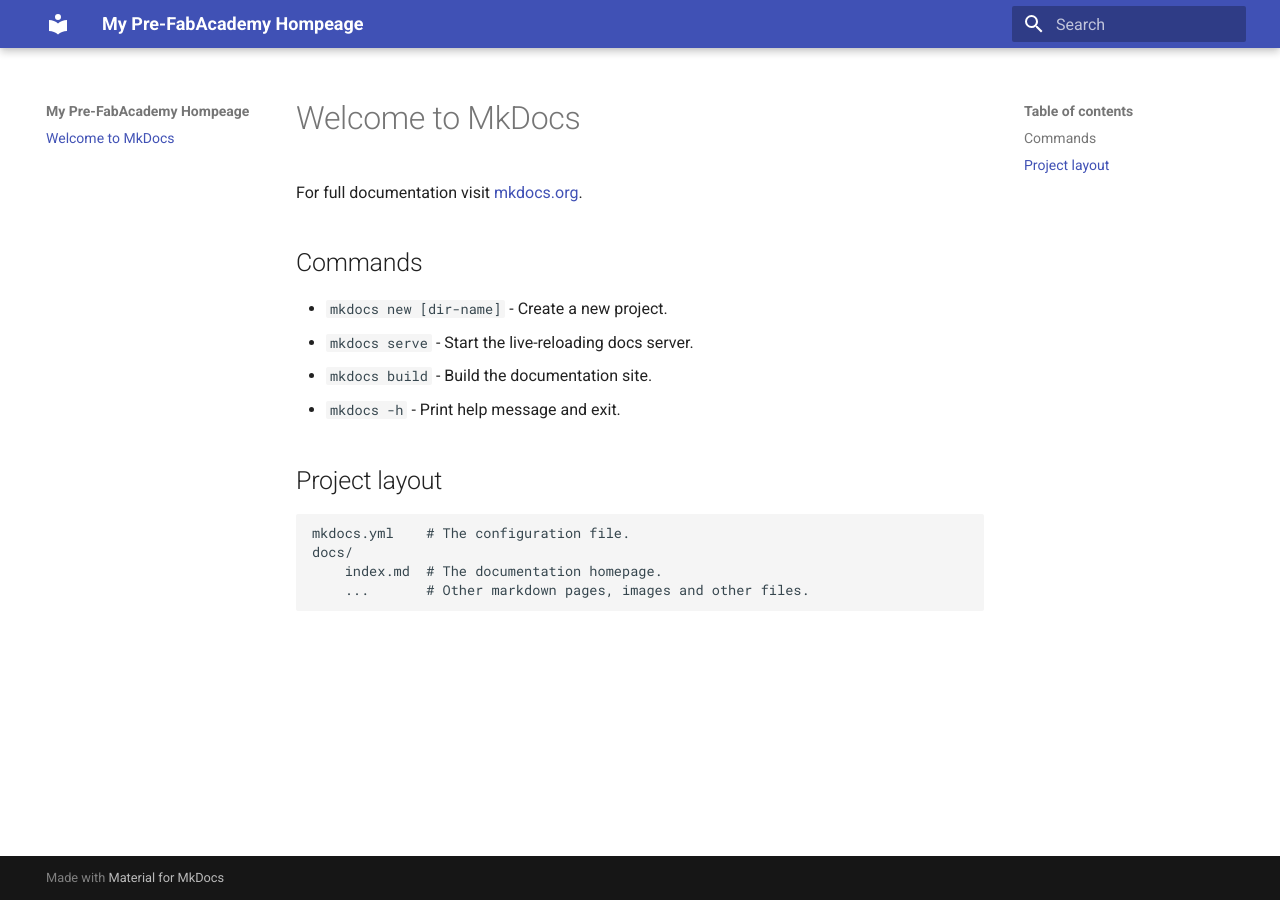
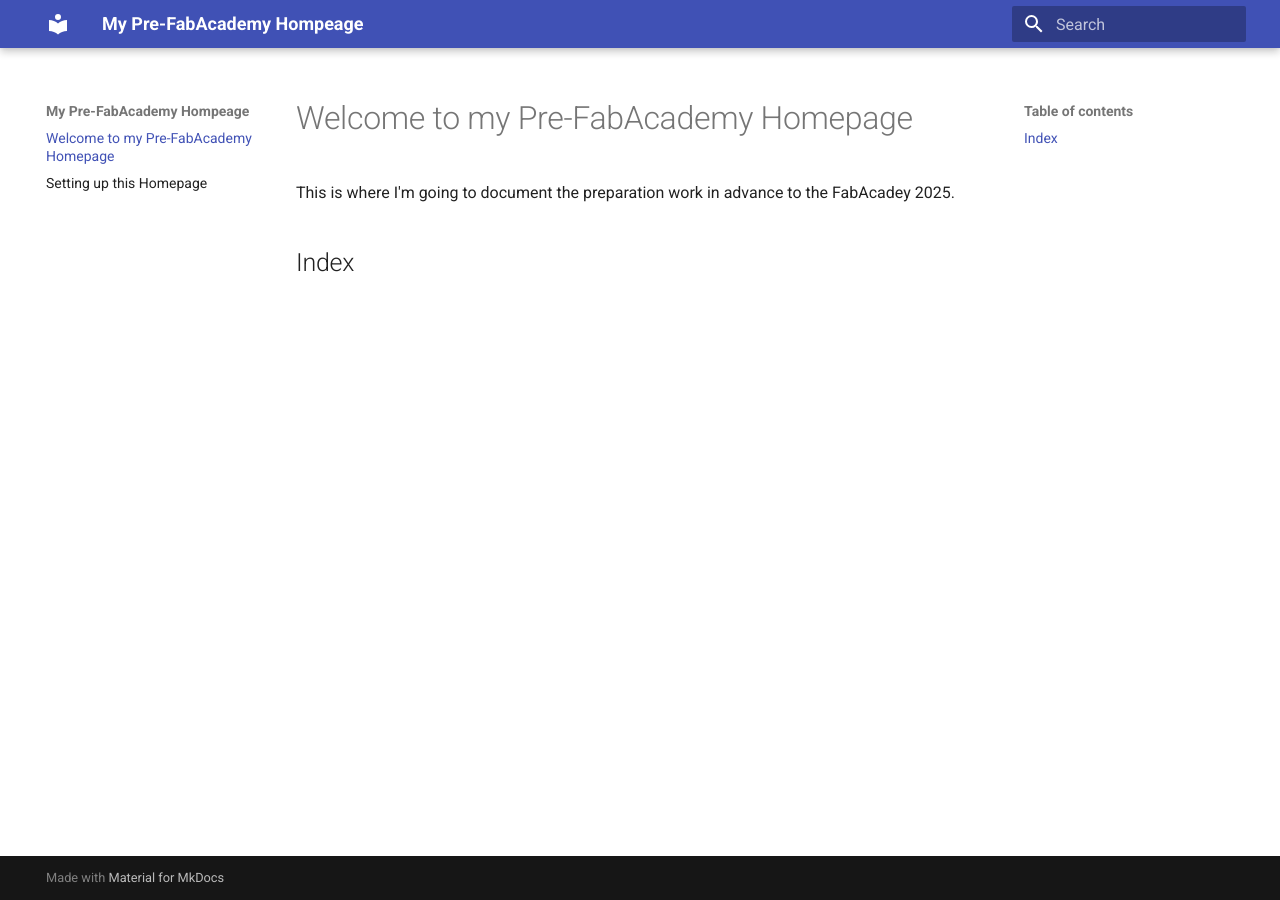
Before and after one commit to HannesJo/Pre-FabAcademy, an MkDocs documentation site: the page built from docs/index.md, in a window 1280 px wide. Built offline with MkDocs 1.6.1 and Material for MkDocs 9.7.7, drawn with Linux system fonts in a browser that asks for light colours.

Commit message:
homepage update

```diff
--- a/docs/index.md
+++ b/docs/index.md
@@ -1,17 +1,6 @@
-# Welcome to MkDocs
+# Welcome to my Pre-FabAcademy Homepage
 
-For full documentation visit [mkdocs.org](https://www.mkdocs.org).
+This is where I'm going to document the preparation work in advance to the FabAcadey 2025.
 
-## Commands
 
-* `mkdocs new [dir-name]` - Create a new project.
-* `mkdocs serve` - Start the live-reloading docs server.
-* `mkdocs build` - Build the documentation site.
-* `mkdocs -h` - Print help message and exit.
-
-## Project layout
-
-    mkdocs.yml    # The configuration file.
-    docs/
-        index.md  # The documentation homepage.
-        ...       # Other markdown pages, images and other files.
+## Index
--- a/mkdocs.yml
+++ b/mkdocs.yml
@@ -1,4 +1,4 @@
 site_name: My Pre-FabAcademy Hompeage
-site_url: https://mydomain.org/mysite
+site_url: https://hannesjo.github.io/Pre-FabAcademy/
 theme:
   name: material
```
Also changed, not shown: docs/homepage.md (added, +36 -0 lines).
